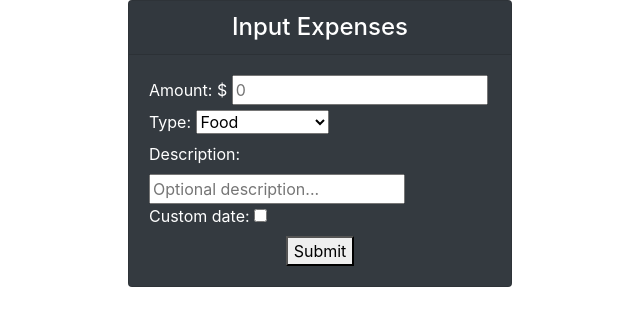
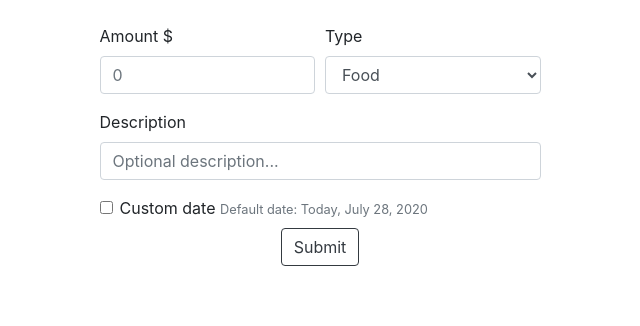
Before and after one commit to SeanFromOhio/Swerl-Expense-Tracker, a Django app: page / in a window 1280 px wide. Shown: the part 56-382 px from the top of the page, without its empty margins (320-960 px from the left). Run offline with Django 3.2, Linux system fonts and the light colour scheme; some libraries are stand-ins or nearby versions.

Commit message:
Fixed the functionality on the checkbox for the custom date on the form. Also made the site more visually appealing, and made the aesthetic universal across the site. Also, the expense page is now utilizing a table over a card for expenses, and shows all expenses in the database.

```diff
--- a/budget/templates/expenses/index.html
+++ b/budget/templates/expenses/index.html
@@ -4,6 +4,7 @@ Home
 {% endblock title %}
 
 {% block content %}
+<!-- My first form utilizing a card. Not very aesthetically pleasing so attempting a different type
 <form method="POST" action="{% url 'expenses_paths:post_function' %}">
     {% csrf_token %}
 
@@ -39,10 +40,72 @@ Home
             </div>
 
             <div class="text-center">
-                <button type="submit">Submit</button>
+                <button type="submit" class="btn btn-outline-light">Submit</button>
             </div>
 
         </div>
     </div>
 </form>
+-->
+<br>
+
+
+<form method="POST" action="{% url 'expenses_paths:post_function' %}">
+    {% csrf_token %}
+    <div class="form-row">
+        <div class="form-group col-md-6">
+            <label for="expense_amount">Amount $</label>
+            <input class="form-control" id="expense_amount" type="number" min=".01" placeholder="0"
+                   name="expense_amount" step=".01">
+        </div>
+
+        <div class="form-group col-md-6">
+            <label for="expense_type">Type </label>
+            <select class="form-control" id="expense_type" name="expense_type">
+                <option value="food">Food</option>
+                <option value="personal">Personal</option>
+                <option value="transportation">Transportation</option>
+                <option value="housing">Housing</option>
+                <option value="other">Other</option>
+            </select>
+        </div>
+    </div>
+
+    <div class="form-group">
+        <label for="expense_description">Description </label>
+        <input class="form-control" id="expense_description" type="text" placeholder="Optional description..."
+               name="description">
+    </div>
+
+    <div class="form-check">
+        <input class="form-check-input" id="expense_date" type="checkbox"
+               name="expense_date" onclick="custom_date_entry()">
+        <label for="expense_date">Custom date </label>
+        <small id="passwordHelpInline" class="text-muted">
+            Default date: Today, {{ current_date }}
+        </small>
+    </div>
+
+    <div id="custom_date" style="display:none" class="form-group">
+        <input class="form-control" name="custom_date" type="date" placeholder="Ex. Dec. 30, 1995">
+    </div>
+
+    <div class="text-center">
+        <button type="submit" class="btn btn-outline-dark">Submit</button>
+    </div>
+</form>
+
+<!-- Javascript to allow the checkbox to popup an additional input for a custom date entry -->
+<script>
+function custom_date_entry() {
+  var checkBox = document.getElementById("expense_date");
+  var text = document.getElementById("custom_date");
+  if (checkBox.checked == true){
+    text.style.display = "block";
+  } else {
+     text.style.display = "none";
+  }
+}
+</script>
+
 {% endblock content %}
--- a/budget/templates/login/login.html
+++ b/budget/templates/login/login.html
@@ -5,6 +5,6 @@
 <form method="POST" action="login">
     {% csrf_token %}
     <table>{{ form.as_table }}</table>
-    <button type="submit">Login</button>
+    <button type="submit" class="btn btn-outline-dark">Login</button>
 </form>
 {% endblock content %}
--- a/budget/templates/signup/signup.html
+++ b/budget/templates/signup/signup.html
@@ -2,9 +2,13 @@
 {% block title %} Signup {% endblock title %}
 
 {% block content %}
+<h3 class="text-center">Please signup, it's FREE!</h3>
+
+<br><br>
+
 <form method="POST" action="signup">
     {% csrf_token %}
     <table>{{ form.as_table }}</table>
-    <button type="submit">Register Now!</button>
+    <button type="submit" class="btn btn-outline-dark">Register Now!</button>
 </form>
 {% endblock content %}
--- a/budget/templates/swerl_profile/swerl_profile.html
+++ b/budget/templates/swerl_profile/swerl_profile.html
@@ -20,7 +20,7 @@
 <br>
 <table class="table table-hover table-success">
     <caption>Mouseover for descriptions</caption>
-    <thead class="thead-">
+    <thead>
     <tr>
         <th scope="col">#</th>
         <th scope="col">Date</th>
@@ -40,5 +40,7 @@
     {% endfor %}
 </table>
 
-
+<div class="text-center">
+    <a class="btn btn-outline-dark" href="/expenses">View All Expenses</a>
+</div>
 {% endblock content %}
--- a/expenses/views.py
+++ b/expenses/views.py
@@ -2,10 +2,12 @@ from django.shortcuts import render, redirect
 from .models import Expense
 from django.contrib.auth.models import User
 from django.http import HttpResponseRedirect
+from datetime import datetime
 
 
 def index(request):
-    return render(request, "expenses/index.html", {})
+    current_date = datetime.now().date()
+    return render(request, "expenses/index.html", {"current_date": current_date})
 
 
 def expenses_page(request):
@@ -24,14 +26,15 @@ def post_expense(request):
         if request.method == "POST":
 
             expense_amount = request.POST.get("expense_amount")
-            # expense_date = request.POST.get("expense_date")
+            expense_date = request.POST.get("custom_date")
             expense_description = request.POST.get("description")
             expense_type = request.POST.get("expense_type")
             expense_author = request.user.username
 
             expense_call = Expense()
             expense_call.amount = expense_amount
-            # expense_call.expense_date = expense_date
+            if expense_date:
+                expense_call.expense_date = expense_date
             expense_call.description = expense_description
             expense_call.expense_type = expense_type
             expense_call.author = User.objects.get(username=expense_author)
```
Also changed, not shown: budget/templates/expenses/expenses.html (+22 -11 lines), db.sqlite3.
